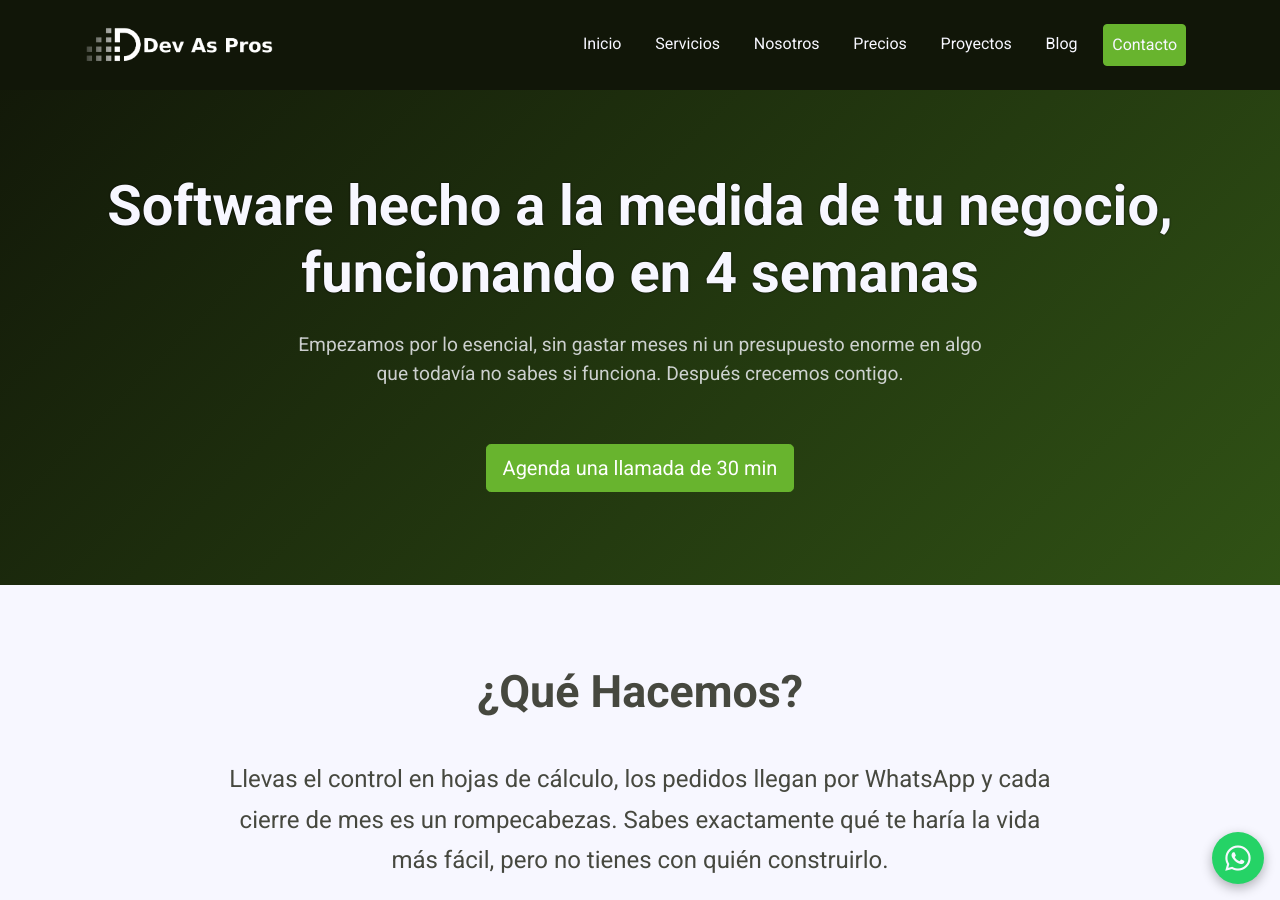
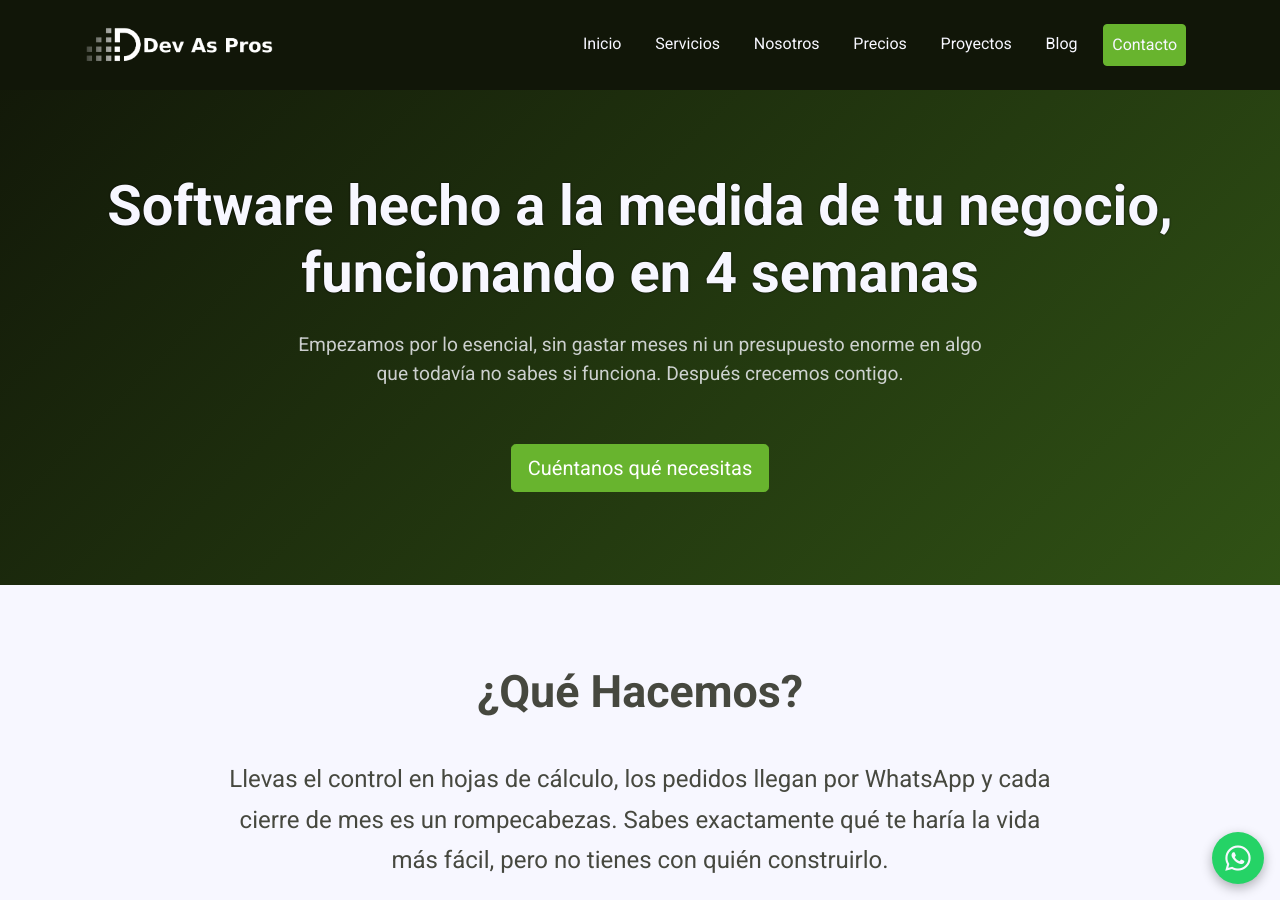
Before and after one commit to devaspros/website, a Jekyll site: the page built from index.html, in a window 1280 px wide and 900 px high. Built offline with Jekyll 4.4.1, drawn with Linux system fonts in a browser that asks for light colours; comment, search, counter and statistics services are not loaded.

Commit message:
Cambiar texto de llamada de 30 min por algo menos comprometedor

```diff
--- a/desarrollo-ecommerce.html
+++ b/desarrollo-ecommerce.html
@@ -331,7 +331,7 @@ last_modified_at: 2026-08-20
 <section class="page-cta">
   <div class="container text-center">
     <h2>¿Listo para vender en línea?</h2>
-    <a href="/contact-us" class="btn btn-primary btn-lg cta">Agenda tu consulta gratuita</a>
+    <a href="/contact-us" class="btn btn-primary btn-lg cta">Cuéntanos qué necesitas</a>
   </div>
 </section>
 
--- a/index.html
+++ b/index.html
@@ -1,7 +1,7 @@
 ---
 layout: default
 title: Desarrollo de Software a la Medida en Colombia
-description: "Convertimos los procesos que hoy llevas en Excel y WhatsApp en software a la medida de tu negocio, funcionando en 4 semanas. Agenda una llamada gratuita."
+description: "Convertimos los procesos que hoy llevas en Excel y WhatsApp en software a la medida de tu negocio, funcionando en 4 semanas. Escríbenos y coordinamos una llamada."
 image: /images/devaspros-og-image.png
 last_modified_at: 2026-08-20
 ---
@@ -10,7 +10,7 @@ last_modified_at: 2026-08-20
   <div class="container text-center">
     <h1 class="text-shadow">Software hecho a la medida de tu negocio, funcionando en 4 semanas</h1>
     <p class="lead">Empezamos por lo esencial, sin gastar meses ni un presupuesto enorme en algo que todavía no sabes si funciona. Después crecemos contigo.</p>
-    <a href="/contact-us" class="btn btn-primary btn-lg cta">Agenda una llamada de 30 min</a>
+    <a href="/contact-us" class="btn btn-primary btn-lg cta">Cuéntanos qué necesitas</a>
   </div>
 </section>
 
--- a/mvp_development.html
+++ b/mvp_development.html
@@ -93,7 +93,7 @@ last_modified_at: 2026-08-20
 <section class="page-cta">
   <div class="container text-center">
     <h2>¿Listo para validar tu idea?</h2>
-    <a href="/contact-us" class="btn btn-primary btn-lg cta">Agenda tu consulta gratuita</a>
+    <a href="/contact-us" class="btn btn-primary btn-lg cta">Cuéntanos qué necesitas</a>
   </div>
 </section>
 
--- a/precios.html
+++ b/precios.html
@@ -157,7 +157,7 @@ last_modified_at: 2026-08-20
 <section class="page-cta">
   <div class="container text-center">
     <h2>¿Quieres una cotización para tu proyecto?</h2>
-    <a href="/contact-us" class="btn btn-primary btn-lg cta">Agenda una llamada de 30 min</a>
+    <a href="/contact-us" class="btn btn-primary btn-lg cta">Cuéntanos qué necesitas</a>
   </div>
 </section>
 
--- a/proceso.html
+++ b/proceso.html
@@ -182,6 +182,6 @@ last_modified_at: 2026-08-20
 <section class="page-cta">
   <div class="container text-center">
     <h2>¿Todo claro? Hablemos.</h2>
-    <a href="/contact-us" class="btn btn-primary btn-lg cta">Agenda una llamada de 30 min</a>
+    <a href="/contact-us" class="btn btn-primary btn-lg cta">Cuéntanos qué necesitas</a>
   </div>
 </section>
```
